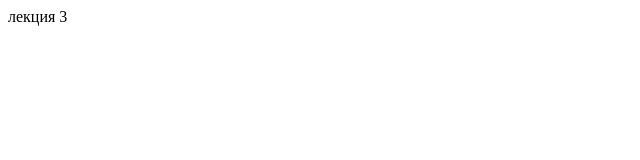
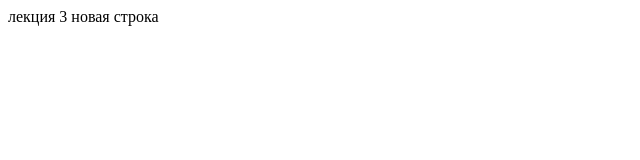
Before and after one commit to energy-ves/test, a plain HTML site: page index.html in a window 1280 px wide. Shown: the whole page, without its empty margins (0-640 px from the left). Drawn offline with Linux system fonts and the light colour scheme.

Commit message:
modified and renamed index.html

```diff
--- a/test.html
+++ b/index.html
@@ -6,5 +6,6 @@
 </head>
 <body>
     лекция 3
+    новая строка
 </body>
 </html>
```
